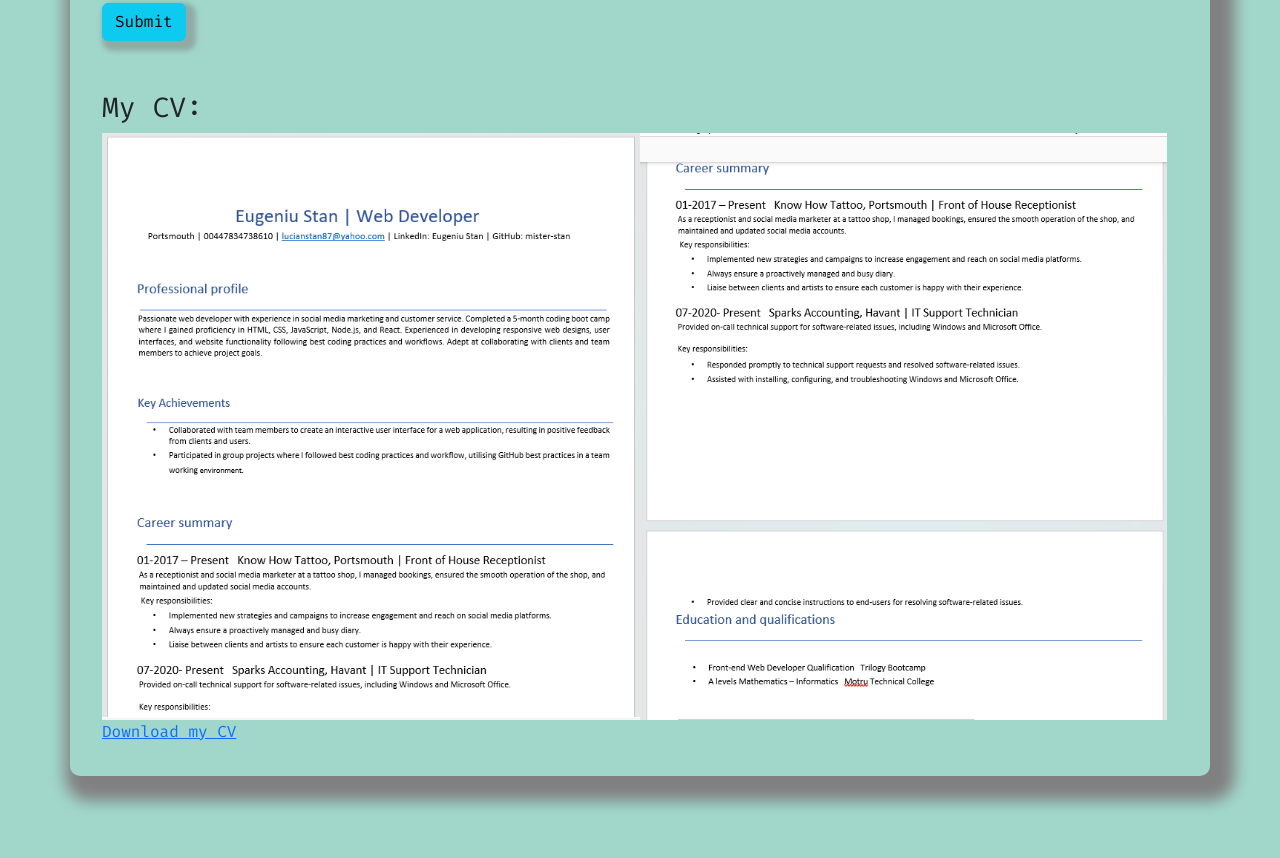
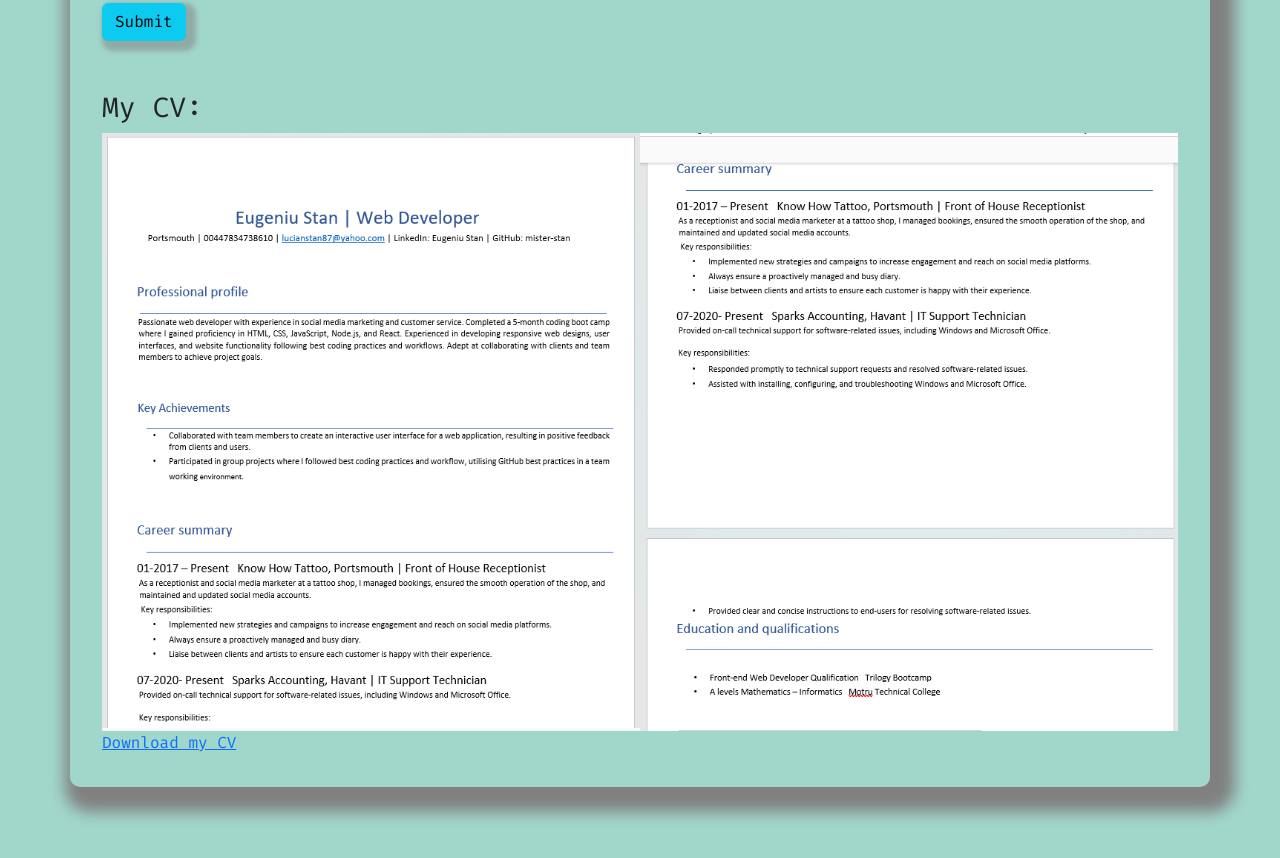
Before and after one commit to Mister-Stan/React-Portfolio, a React (Create React App) app: page /contact in a window 1280 px wide. Shown: the part 500-1358 px from the top of the page. Built offline with nearby package versions, Linux system fonts and the light colour scheme.

Commit message:
Update Contact.jsx
adds some improvements to the cv images

```diff
--- a/src/pages/Contact.jsx
+++ b/src/pages/Contact.jsx
@@ -17,7 +17,7 @@ const Contact = () => {
         <h3>My CV:</h3>
         <div style={{display:"flex"}}>
         <img src='./images/cv-first.png' alt="myCVfirstPage" style={{maxWidth:'50%'}}></img>
-        <img src='./images/cv-second.png' alt="myCVSecondPage" style={{maxWidth:'49%'}}></img>
+        <img src='./images/cv-second.png' alt="myCVSecondPage" style={{maxWidth:'50%'}}></img>
         </div>
         <a href="./cv/EugeniuStan.pdf" download>Download my CV</a>
 
```
